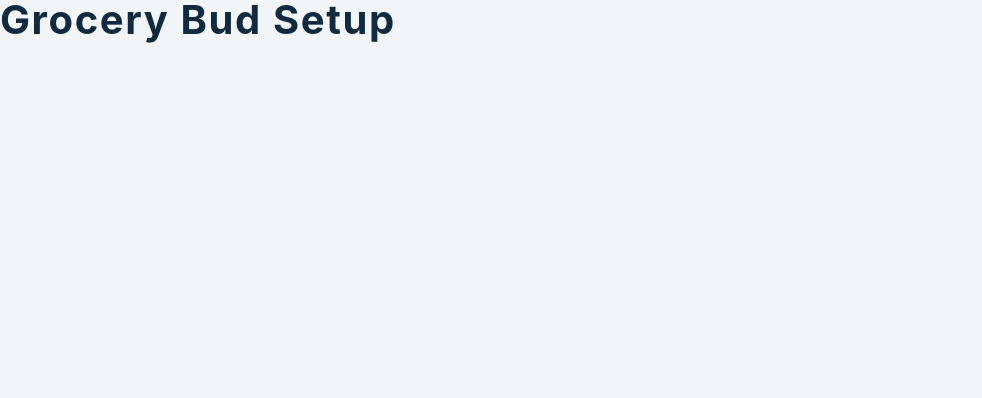
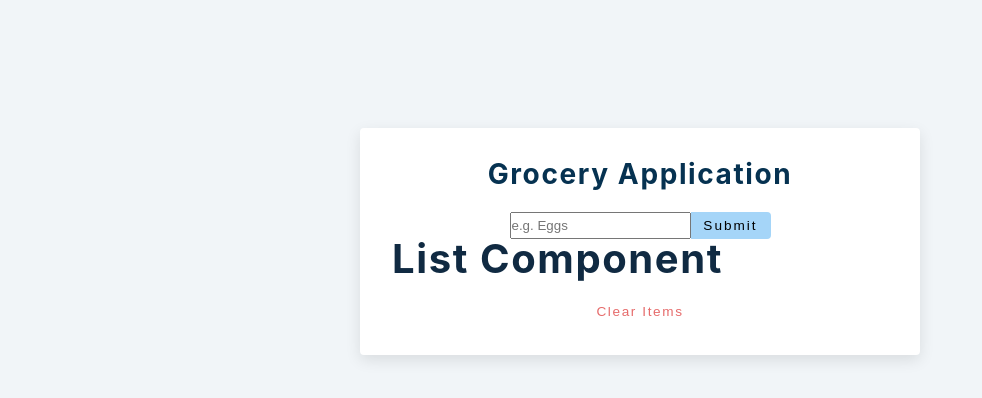
Before and after one commit to pras75299/React-Grocery-Application, a React (Create React App) app: page / in a window 1280 px wide. Shown: the top 398 px of the page, without its empty margins (0-982 px from the left). Built offline with nearby package versions, Linux system fonts and the light colour scheme.

Commit message:
add inital states for form,list and alerts

```diff
--- a/src/App.js
+++ b/src/App.js
@@ -1,9 +1,42 @@
-import React, { useState, useEffect } from 'react'
-import List from './List'
-import Alert from './Alert'
+import React, { useState, useEffect } from "react";
+import List from "./List";
+import Alert from "./Alert";
 
 function App() {
-  return <h2>grocery bud setup</h2>
+  const [name, setName] = useState("");
+  const [list, setList] = useState([]);
+  const [isEditing, setIsEditing] = useState(false);
+  const [editId, setEditId] = useState(null);
+  const [alert, setAlert] = useState({ show: false, msg: "", type: "" });
+
+  const handleSubmit = (e) => {
+    e.preventDefault();
+  };
+
+  return (
+    <section className="section-center">
+      <form className="grocery-form" onSubmit={handleSubmit}>
+        {alert.show && <Alert />}
+        <h3>Grocery Application</h3>
+        <div className="form-control">
+          <input
+            type="text"
+            className="geocery"
+            placeholder="e.g. Eggs"
+            value={name}
+            onChange={(e) => setName(e.target.value)}
+          />
+          <button type="submit" className="submit-btn">
+            {isEditing ? "Edit" : "Submit"}
+          </button>
+        </div>
+      </form>
+      <div className="geocery-container">
+        <List />
+        <button className="clear-btn">Clear Items</button>
+      </div>
+    </section>
+  );
 }
 
-export default App
+export default App;
```
